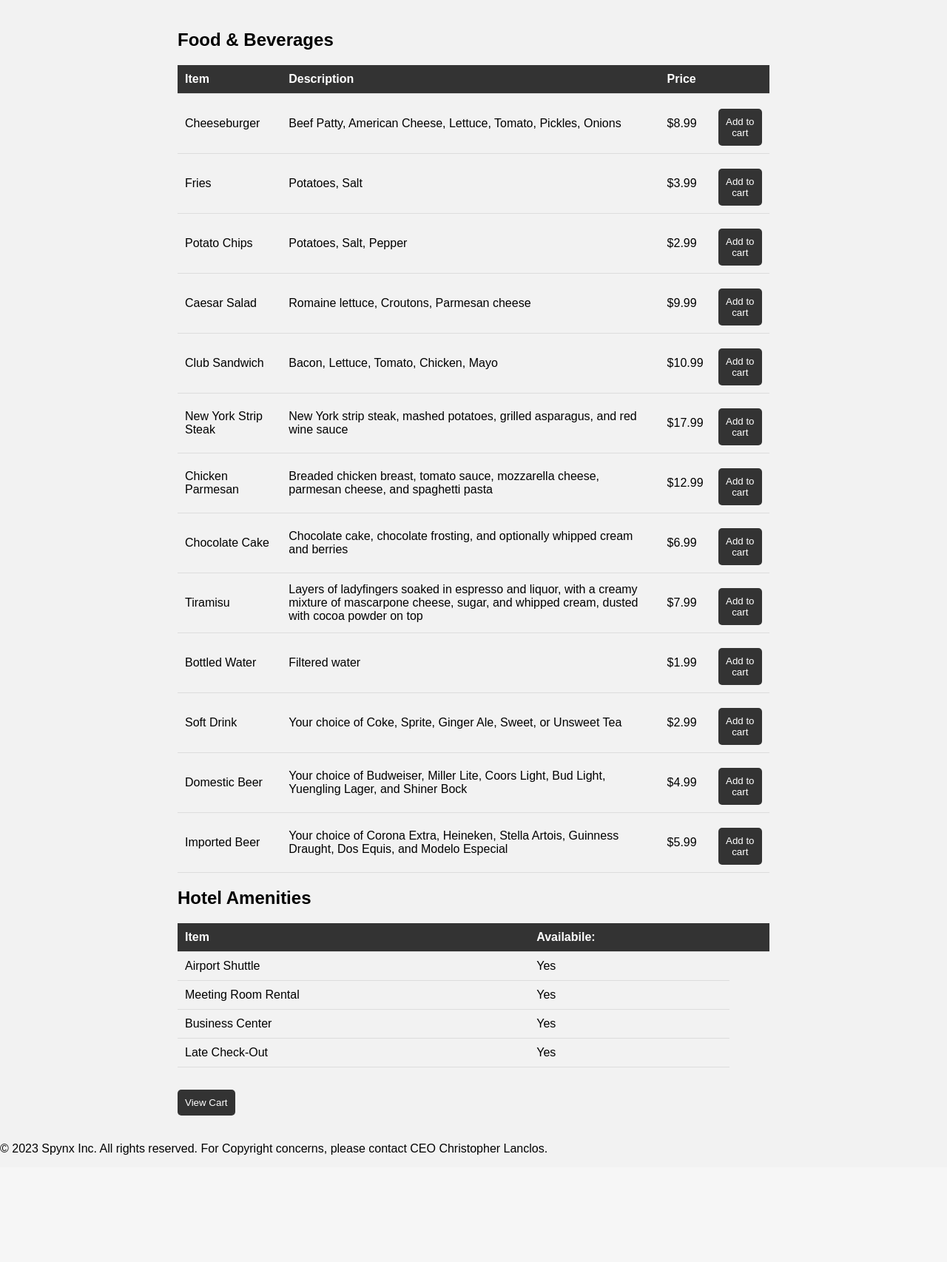
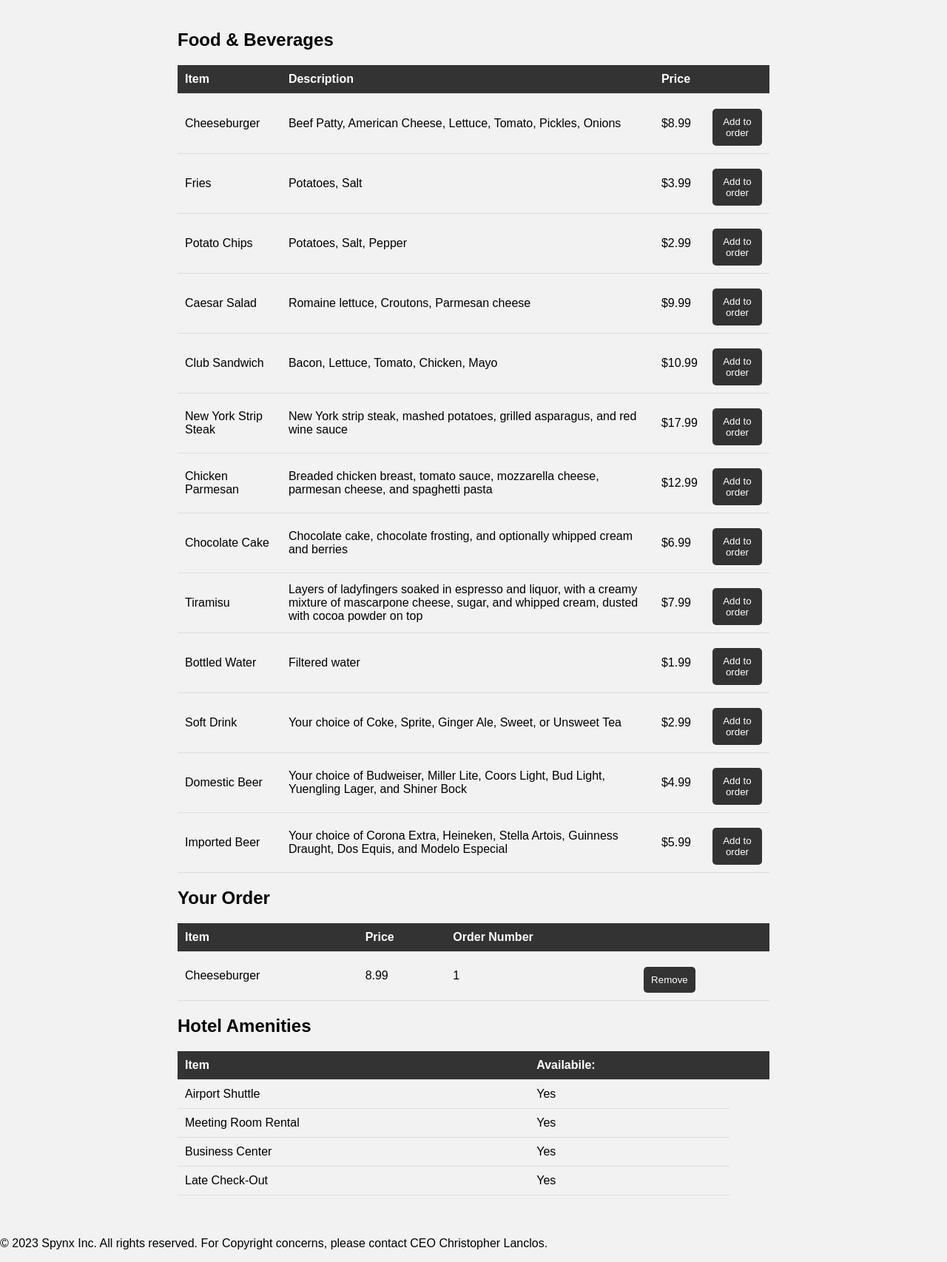
Before and after one commit to michaelmir915/CSCE310_Database, a PHP site: page /roomCharges.php in a window 1280 px wide. Shown: the part 85-1791 px from the top of the page at 74% size. Before the commit the page ends 1646 px from the top, so only its background shows below. Run offline with PHP 8.4, Linux system fonts and the light colour scheme; data comes from the database, SQL or seed files in the repository; tables that the repository leaves empty hold one stand-in row (values such as "Sample post").

Commit message:
Can now view order and remove items from order

```diff
--- a/roomCharges.php
+++ b/roomCharges.php
@@ -47,14 +47,12 @@
 				        echo "<td>" . $row["FOOD_NAME"] . "</td>";
 				        echo "<td>" . $row["FOOD_INGREDIENTS"] . "</td>";
 				        echo "<td>$" . $row["COST"] . "</td>";
-				        // echo '<td><input type="number" value="0"></td>';
-				        // echo '<td><button>Add to cart</button></td>';
 						echo '<td>
               					<form method="POST">
 									<input type="hidden" name="LocationNumber" value="' . $row["LOCATION_NUMBER"] . '">
 									<input type="hidden" name="itemNumber" value="' . $row["ITEM_NUMBER"] . '">
               					    <input type="hidden" name="itemName" value="' . $row["FOOD_NAME"] . '">
-              					    <button type="submit" name="addToCart">Add to cart</button>
+              					    <button type="submit" name="addToCart">Add to order</button>
               					</form>
           					 </td>';
 				        echo "</tr>";
@@ -75,20 +73,91 @@
 					    $prevOrderNum = 0;
 					}
 					$orderNum = $prevOrderNum + 1;
-					// echo '<script>alert("' . $location_number . ' LOCATION NUMBER \n Order Number: '. $orderNum .'")</script>';
-					//Insert order into food_list
+					//Room number is currently hard coded -- Need login functionality to fix this
 					$sql = "INSERT INTO food_list (LOCATION_NUMBER, ORDER_NUMBER, ITEM_NUMBER, ROOM_NUMBER) VALUES ('$location_number', '$orderNum', '$itemNumber', '1')";
-					// echo '<script>alert("' . $sql . '")</script>';
-					// echo '<script>alert("HERE")</script>';
 					$result = mysqli_query($conn, $sql);
 					echo '<script>alert("' . $itemName . ' added to cart! \n Order Number: '. $orderNum .'")</script>';
-
+					//decrease availability in food table
+					$sql = "UPDATE food SET FOOD_AVAILABILITY = FOOD_AVAILABILITY - 1 WHERE LOCATION_NUMBER = '$location_number' AND ITEM_NUMBER = '$itemNumber'";
+					$result = mysqli_query($conn, $sql);
 				}
 
 				mysqli_close($conn);
 			?>
 			</tbody>
 		</table>
+		<h2>Your Order</h2>
+		<table>
+			<thead>
+				<tr>
+					<th>Item</th>
+					<th>Price</th>
+					<th>Order Number</th>
+					<th></th>
+				</tr>
+			</thead>
+			<tbody>
+			<?php
+				// Connect to the MySQL database
+				$servername = "localhost";
+				$username = "root";
+				$password = "";
+				$dbname = "hotel";
+				$conn = mysqli_connect($servername, $username, $password, $dbname);
+
+				// Check connection
+				if (!$conn) {
+				    die("Connection failed: " . mysqli_connect_error());
+				}
+
+				if (isset($_POST['removeFromOrder'])){
+					$location_number = $_POST["LocationNumber"];
+					$itemNumber = $_POST['itemNumber'];
+					$itemName = $_POST['itemName'];
+					$orderNum = $_POST['orderNum'];
+					$sql = "DELETE FROM food_list WHERE food_list.LOCATION_NUMBER = '$location_number' AND food_list.ORDER_NUMBER = '$orderNum'";
+					$result = mysqli_query($conn, $sql);
+					//Room number is currently hard coded -- Need login functionality to fix this
+					echo '<script>alert("' . $itemName . ' removed from order!")</script>';
+					//increase availability in food table
+					$sql = "UPDATE food SET FOOD_AVAILABILITY = FOOD_AVAILABILITY + 1 WHERE LOCATION_NUMBER = '$location_number' AND ITEM_NUMBER = '$itemNumber'";
+					$result = mysqli_query($conn, $sql);
+				}
+				// Retrieve the order from the MySQL database
+				$sql = "SELECT * FROM food
+				INNER JOIN food_list ON food.LOCATION_NUMBER = food_list.LOCATION_NUMBER AND food.ITEM_NUMBER = food_list.ITEM_NUMBER
+				ORDER BY ORDER_NUMBER";
+				$result = mysqli_query($conn, $sql);
+
+				if (mysqli_num_rows($result) > 0) {
+				    // Output the amenities in a table row
+				    while($row = mysqli_fetch_assoc($result)) {
+				        echo "<tr>";
+				        echo "<td>" . $row["FOOD_NAME"] . "</td>";
+				        echo "<td>" . $row["COST"] . "</td>";
+						echo "<td>" . $row["ORDER_NUMBER"] . "</td>";
+						echo '<td>
+								<form method="POST">
+									<input type="hidden" name="LocationNumber" value="' . $row["LOCATION_NUMBER"] . '">
+									<input type="hidden" name="itemNumber" value="' . $row["ITEM_NUMBER"] . '">
+									<input type="hidden" name="itemName" value="' . $row["FOOD_NAME"] . '">
+									<input type="hidden" name="orderNum" value="' . $row["ORDER_NUMBER"] . '">
+              					    <button type="submit" name="removeFromOrder">Remove</button>
+              					</form>
+								</td>';
+				    	echo "</tr>";
+				  	}
+
+				} else {
+				    echo "0 results";
+				}
+
+
+
+				mysqli_close($conn);
+				?>
+			</tbody>
+			</table>
 		<h2>Hotel Amenities</h2>
 		<table>
 			<thead>
@@ -137,7 +206,6 @@
 				?>
 			</tbody>
 		</table>
-		<button>View Cart</button>
 	</main>
 </body>
 
```
